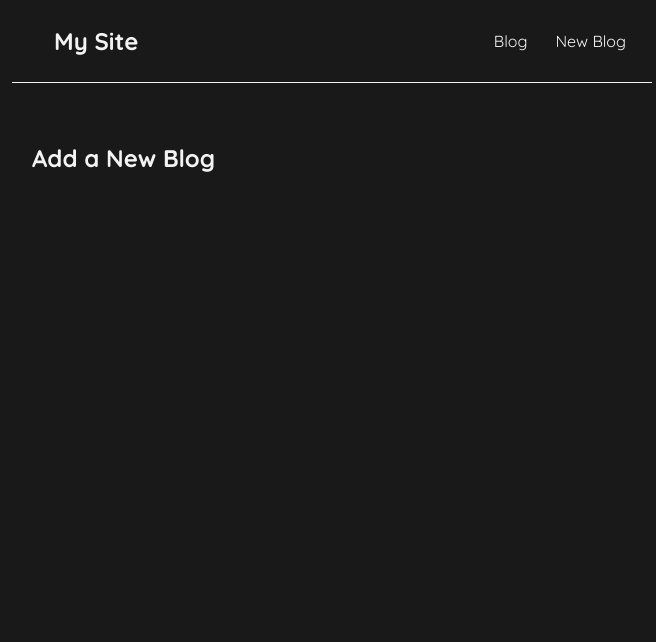
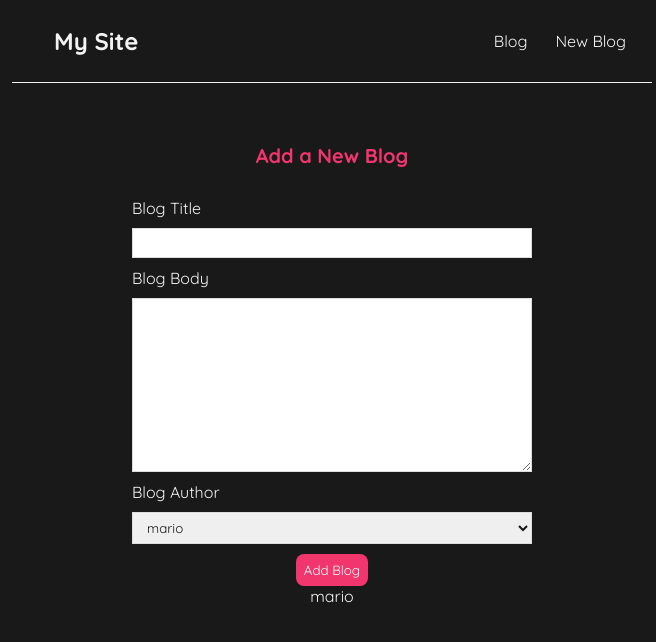
Before and after one commit to sdbxsdb/netn-react, a React (Create React App) app: page /create in a window 1280 px wide. Shown: the top 642 px of the page, without its empty margins (308-964 px from the left). Built offline with nearby package versions, Linux system fonts and the light colour scheme.

Commit message:
before starting part 28

```diff
--- a/src/Create.js
+++ b/src/Create.js
@@ -1,7 +1,42 @@
+import { useState } from "react"
+
 const Create = () => {
+
+  const [title, setTitle] = useState('');
+  const [body, setBody] = useState('');
+  const [author, setAuthor] = useState('mario');
+
+
   return (
     <div className="create">
       <h2>Add a New Blog</h2>
+      <form>
+        <label>Blog Title</label>
+        <input type="text"
+        required
+        value={title}
+        onChange={ (e) => setTitle(e.target.value) }
+        />
+        <label>Blog Body</label>
+        <textarea
+        value={body}
+        onChange={ (e) => setBody(e.target.value)}
+        rows="10"
+        required>
+        </textarea>
+        <label>Blog Author</label>
+        <select
+        value={author}
+        onChange={ (e) => setAuthor(e.target.value)}
+        >
+          <option value="mario">mario</option>
+          <option value="yoshi">yoshi</option>
+        </select>
+        <button>Add Blog</button>
+        <p>{ title }</p>
+        <p>{ body }</p>
+        <p>{ author }</p>
+      </form>
     </div>
   );
 }
--- a/src/index.css
+++ b/src/index.css
@@ -68,3 +68,37 @@
 .blog-details div {
   margin: 20px 0;
 }
+
+/* create new blog form */
+.create {
+  max-width: 400px;
+  margin: 0 auto;
+  text-align: center;
+}
+.create label {
+  text-align: left;
+  display: block;
+}
+.create h2 {
+  font-size: 20px;
+  color: #f1356d;
+  margin-bottom: 30px;
+}
+.create input, .create textarea, .create select {
+  width: 100%;
+  padding: 6px 10px;
+  margin: 10px 0;
+  border: 1px solid #ddd;
+  box-sizing: border-box;
+  display: block;
+  resize: vertical;
+  color: #191919
+}
+.create button {
+  background: #f1356d;
+  color: #fff;
+  border: 0;
+  padding: 8px;
+  border-radius: 8px;
+  cursor: pointer;
+}
```
